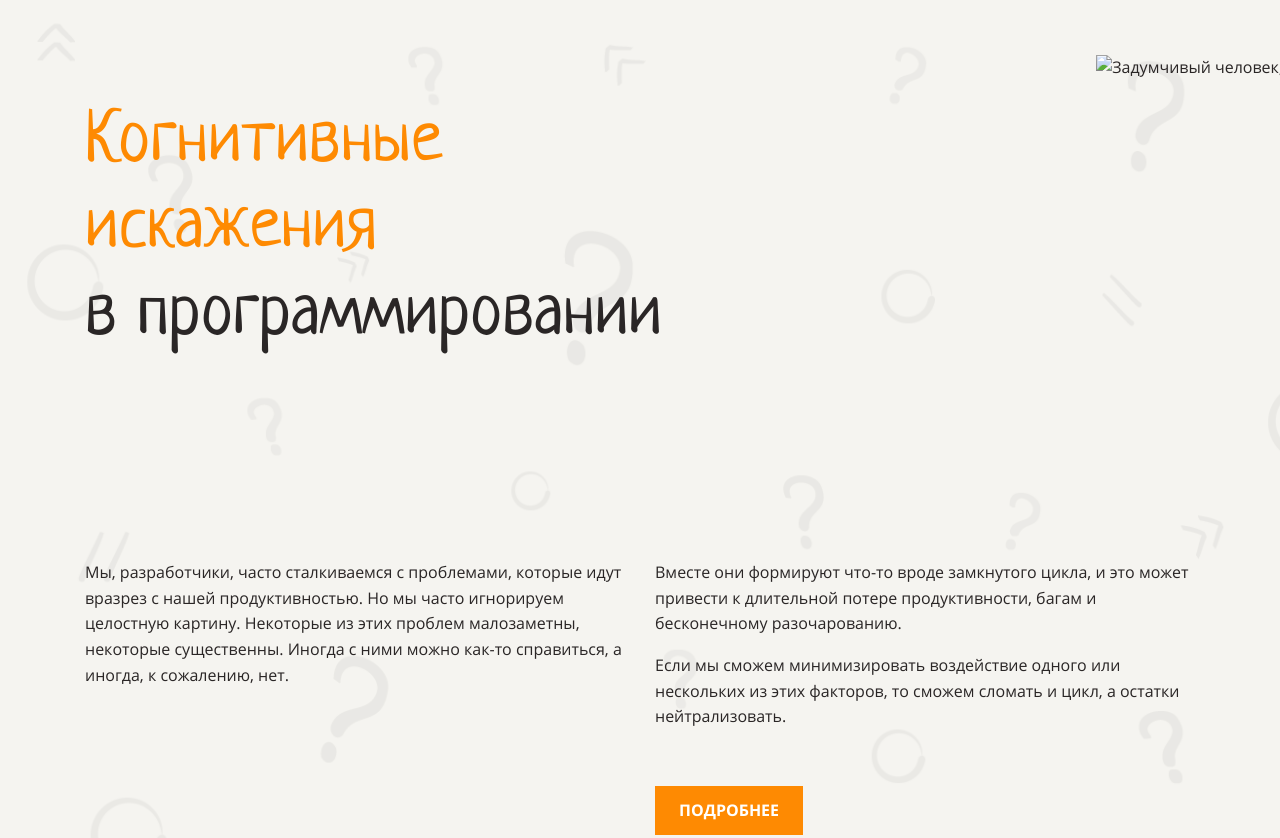
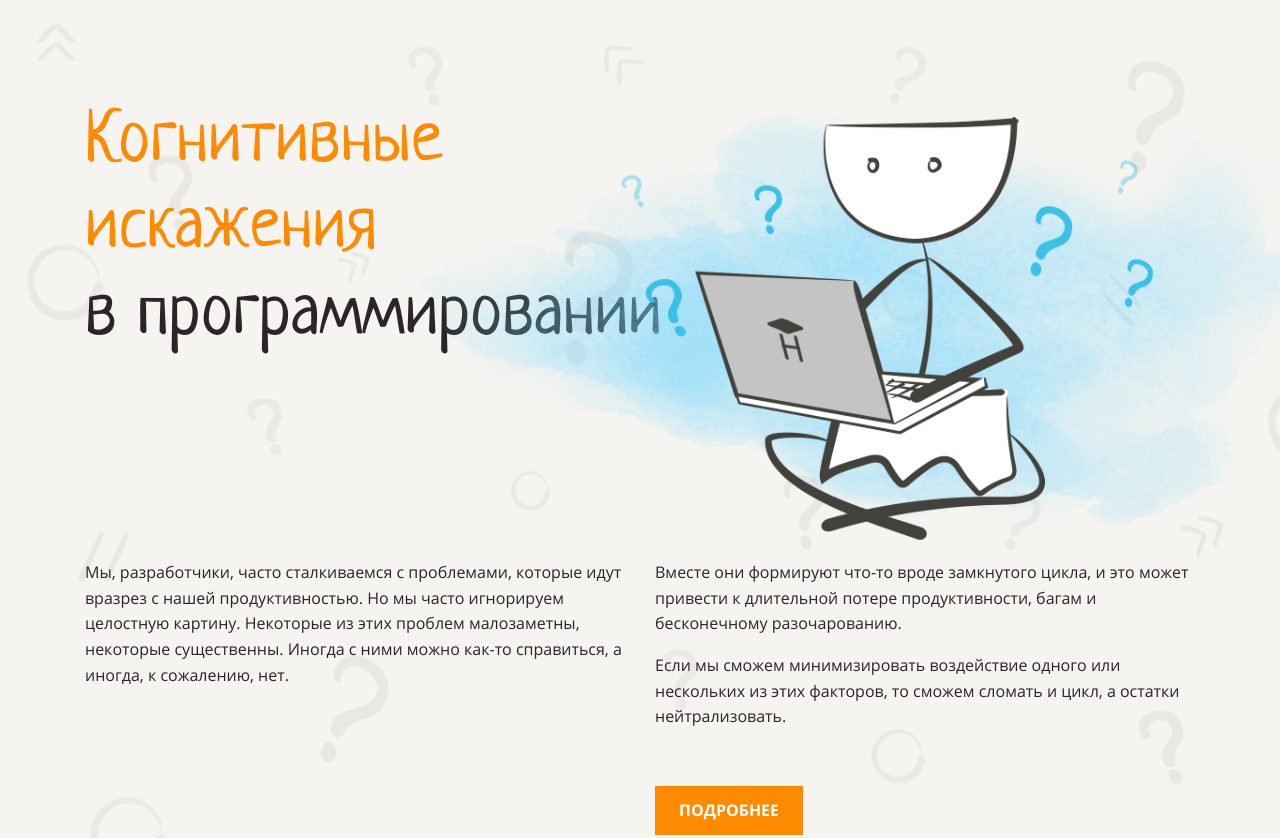
Before and after one commit to nunsez/layout-designer-project-lvl1, a website: page src/index.html in a window 1280 px wide. Shown: the top 838 px of the page. Drawn offline with Linux system fonts and the light colour scheme.

Commit message:
fix path of main.png

```diff
--- a/src/index.html
+++ b/src/index.html
@@ -21,7 +21,7 @@
                     <br>
                     в программировании
                 </h1>
-                <img class="img-main" src="src/images/main.png" alt="Задумчивый человек, сидящий за ноутбуком">
+                <img class="img-main" src="images/main.png" alt="Задумчивый человек, сидящий за ноутбуком">
                 <div class="row">
                     <div class="col">
                         <p>
```
